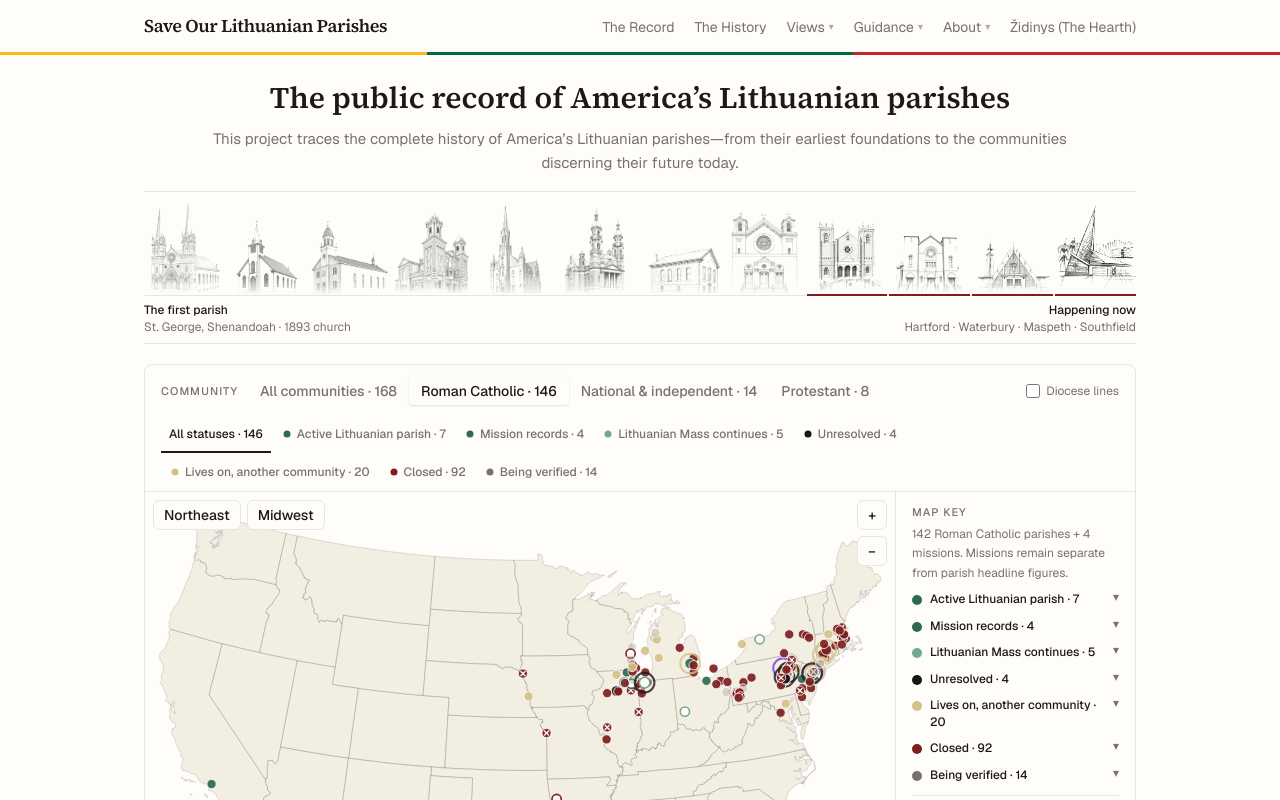
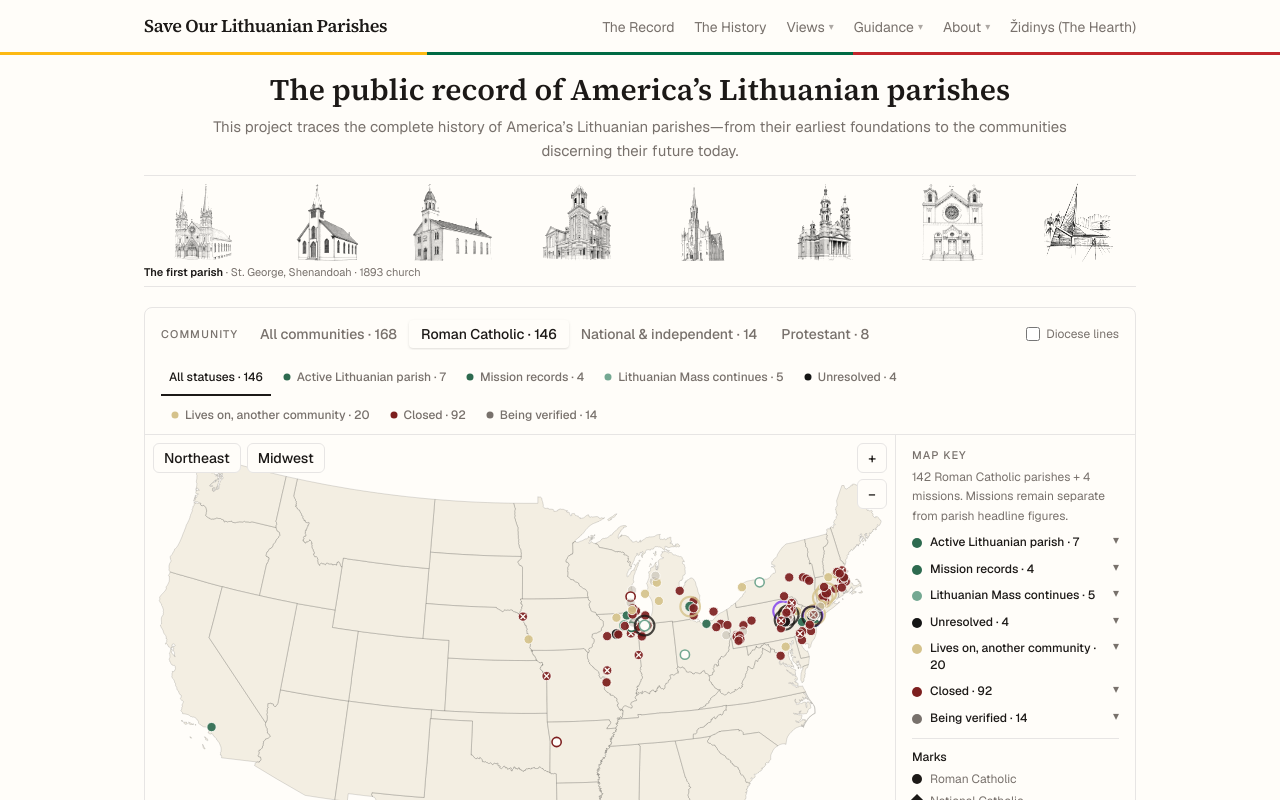
Before and after one commit to LietuvaAI/save-our-lithuanian-parishes, a Next.js app: page / in a window 1280 px wide. Shown: the top 800 px of the page. Built offline with nearby package versions, Linux system fonts and the light colour scheme.

Commit message:
Tighten homepage church logo strip

```diff
--- a/app/page.tsx
+++ b/app/page.tsx
@@ -141,11 +141,11 @@ const ACTIONS = [
 export default function Home() {
   return (
     <div className="mx-auto max-w-5xl px-4">
-      <section className="pt-5 text-center sm:pt-6">
+      <section className="pt-3 text-center sm:pt-4">
         <h1 className="mx-auto max-w-3xl font-serif text-2xl font-semibold leading-tight sm:text-3xl">
           The public record of America&rsquo;s Lithuanian parishes
         </h1>
-        <p className="mx-auto mt-2.5 max-w-4xl text-sm leading-relaxed text-muted sm:text-[15px]">
+        <p className="mx-auto mt-1.5 max-w-4xl text-sm leading-relaxed text-muted sm:text-[15px]">
           This project traces the complete history of America&rsquo;s
           Lithuanian parishes&mdash;from their earliest foundations to the
           communities discerning their future today.
--- a/components/ChurchProcession.tsx
+++ b/components/ChurchProcession.tsx
@@ -6,9 +6,6 @@ type ProcessionChurch = {
   alt: string;
   href: string;
   label: string;
-  height: string;
-  mobile?: string;
-  currentCampaign?: boolean;
 };
 
 const CHURCHES: ProcessionChurch[] = [
@@ -17,151 +14,84 @@ const CHURCHES: ProcessionChurch[] = [
     alt: "Line drawing of St. George Lithuanian church in Shenandoah.",
     href: "/parishes/sv-jurgio-shenandoah-pa",
     label: "St. George, Shenandoah",
-    height: "h-full",
   },
   {
     src: "/images/parishes/mount-carmel-holy-cross-line-drawing.png",
     alt: "Line drawing of Holy Cross Lithuanian church in Mount Carmel.",
     href: "/parishes/sv-kryziaus-mount-carmel-pa",
     label: "Holy Cross, Mount Carmel",
-    height: "h-[82%]",
-    mobile: "hidden sm:block",
   },
   {
     src: "/images/parishes/wilkes-barre-holy-trinity-line-drawing.png",
     alt: "Line drawing of the first Holy Trinity Lithuanian church in Wilkes-Barre.",
     href: "/parishes/svc-trejybes-wilkes-barre-pa",
     label: "Holy Trinity, Wilkes-Barre",
-    height: "h-[84%]",
-    mobile: "hidden sm:block",
   },
   {
     src: "/images/parishes/pittsburgh-st-casimir-line-drawing.png",
     alt: "Line drawing of St. Casimir Lithuanian church in Pittsburgh.",
     href: "/parishes/sv-kazimiero-pittsburgh-pa",
     label: "St. Casimir, Pittsburgh",
-    height: "h-[92%]",
-    mobile: "hidden sm:block",
   },
   {
     src: "/images/parishes/chicago-st-george-line-drawing.png",
     alt: "Line drawing of St. George Lithuanian church in Chicago.",
     href: "/parishes/sv-jurgio-chicago-il",
     label: "St. George, Chicago",
-    height: "h-full",
-    mobile: "hidden sm:block",
   },
   {
     src: "/images/parishes/chicago-holy-cross-line-drawing.png",
     alt: "Line drawing of Holy Cross Lithuanian church in Chicago.",
     href: "/parishes/sv-kryziaus-chicago-il",
     label: "Holy Cross, Chicago",
-    height: "h-[94%]",
-  },
-  {
-    src: "/images/parishes/lawrence-sacred-heart-line-drawing.png",
-    alt: "Line drawing of Sacred Heart Lithuanian National Catholic church in Lawrence.",
-    href: "/parishes/saldziausios-jezaus-sirdies-lawrence-ma",
-    label: "Sacred Heart, Lawrence",
-    height: "h-[74%]",
-    mobile: "hidden sm:block",
   },
   {
     src: "/images/parishes/manhattan-our-lady-of-vilnius-line-drawing.png",
     alt: "Line drawing of Our Lady of Vilnius Lithuanian church in Manhattan.",
     href: "/parishes/ausros-vartu-manhattan-ny",
     label: "Our Lady of Vilnius, Manhattan",
-    height: "h-[90%]",
-    mobile: "hidden sm:block",
-  },
-  {
-    src: "/images/parishes/hartford-holy-trinity-line-drawing.png",
-    alt: "Line drawing of Holy Trinity Lithuanian church in Hartford.",
-    href: "/parishes/svc-trejybes-hartford-ct",
-    label: "Holy Trinity, Hartford — active campaign",
-    height: "h-[88%]",
-    currentCampaign: true,
-  },
-  {
-    src: "/images/parishes/waterbury-st-joseph-line-drawing.png",
-    alt: "Line drawing of St. Joseph Lithuanian church in Waterbury.",
-    href: "/parishes/sv-juozapo-waterbury-ct",
-    label: "St. Joseph, Waterbury — active campaign",
-    height: "h-[82%]",
-    currentCampaign: true,
-  },
-  {
-    src: "/images/parishes/maspeth-transfiguration-line-drawing.png",
-    alt: "Line drawing of Transfiguration Lithuanian church in Maspeth.",
-    href: "/parishes/kristaus-atsimainymo-maspeth-ny",
-    label: "Transfiguration, Maspeth — active campaign",
-    height: "h-[76%]",
-    currentCampaign: true,
   },
   {
     src: "/images/parishes/southfield-divine-providence-line-drawing.png",
     alt: "Line drawing of Divine Providence Lithuanian church in Southfield.",
     href: "/parishes/dievo-apvaizdos-southfield-mi",
-    label: "Divine Providence, Southfield — active campaign",
-    height: "h-full",
-    currentCampaign: true,
+    label: "Divine Providence, Southfield",
   },
 ];
 
 export default function ChurchProcession() {
   return (
     <div
-      className="mt-4 border-y border-rule py-2"
-      aria-label="From the first Lithuanian parish to four communities organizing today"
+      className="mt-3 border-y border-rule py-1.5"
+      aria-label="Lithuanian church line drawings from Shenandoah to Southfield"
     >
-      <div className="relative flex h-20 items-end justify-between gap-0.5 overflow-hidden sm:h-24">
-        <span
-          className="absolute inset-x-0 bottom-0 border-t border-rule"
-          aria-hidden
-        />
+      <div className="grid h-16 grid-cols-8 items-end gap-1 sm:h-20 sm:gap-2">
         {CHURCHES.map((church) => (
           <Link
             key={church.href}
             href={church.href}
             title={church.label}
             aria-label={`Open the parish record for ${church.label}`}
-            className={`${church.mobile ?? ""} ${church.height} group relative min-w-0 flex-1 overflow-hidden ${
-              church.currentCampaign
-                ? "border-b-2 border-[color:var(--mark-closed)]"
-                : ""
-            }`}
+            className="group relative h-full min-w-0 overflow-hidden"
           >
             <Image
               src={church.src}
               alt={church.alt}
               fill
-              sizes="(max-width: 640px) 16vw, 8vw"
+              sizes="(max-width: 639px) 12vw, 120px"
               loading="eager"
-              className={`object-contain object-bottom grayscale contrast-125 mix-blend-multiply transition-opacity group-hover:opacity-100 ${
-                church.currentCampaign ? "opacity-90" : "opacity-65"
-              }`}
-              style={{
-                maskImage:
-                  "linear-gradient(to bottom, black 78%, transparent 100%)",
-              }}
+              className="object-contain contrast-125 mix-blend-multiply transition-transform duration-200 group-hover:scale-105"
             />
           </Link>
         ))}
       </div>
-      <div className="mt-1.5 flex items-start justify-between gap-6 text-[10px] leading-snug text-muted sm:text-xs">
-        <p className="max-w-[45%] text-left">
-          <span className="font-medium text-foreground">The first parish</span>
-          <br />
-          St. George, Shenandoah &middot; 1893 church
-        </p>
-        <p className="max-w-[45%] text-right">
-          <span className="font-medium text-foreground">
-            Happening now
-          </span>
-          <br />
-          Hartford &middot; Waterbury &middot; Maspeth &middot; Southfield
-        </p>
-      </div>
+      <p className="mt-1 text-left text-[10px] leading-tight text-muted sm:text-[11px]">
+        <span className="font-semibold text-foreground">The first parish</span>
+        {" · "}
+        St. George, Shenandoah
+        {" · "}
+        1893 church
+      </p>
     </div>
   );
 }
```
